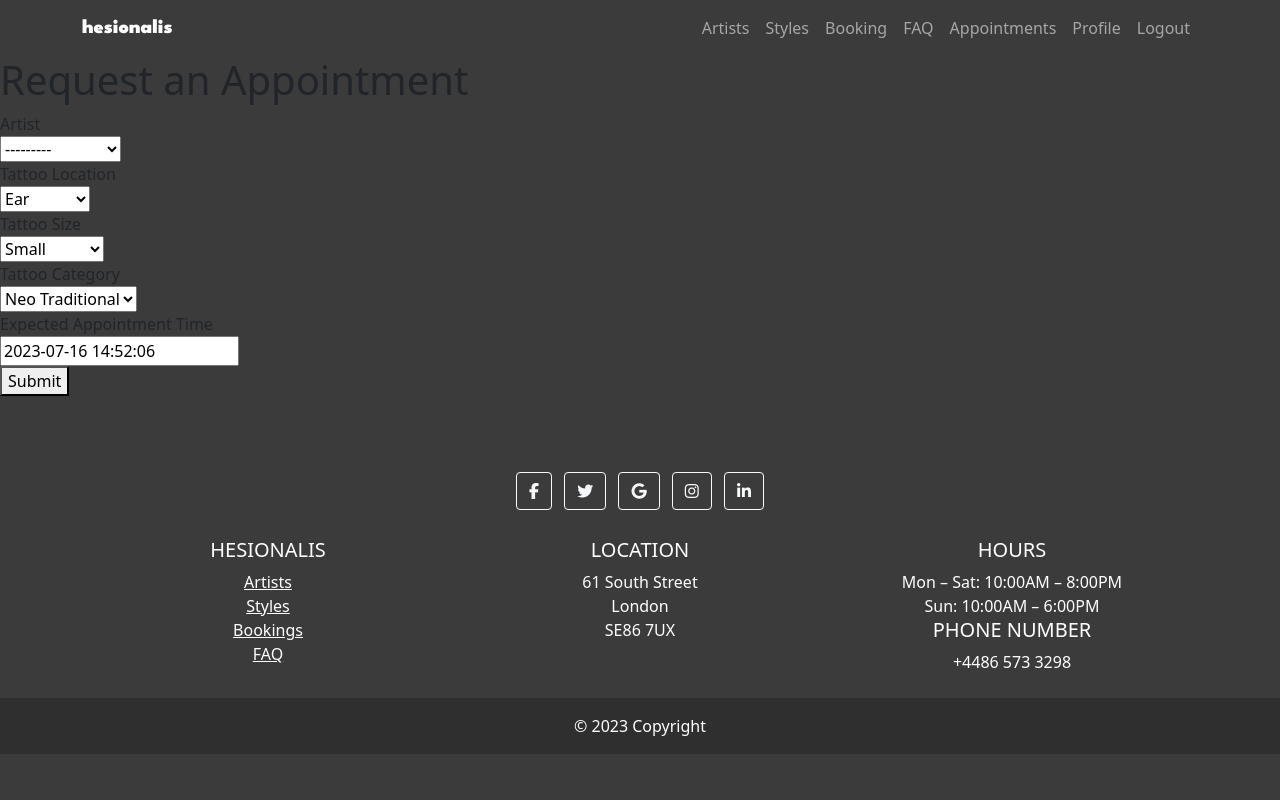
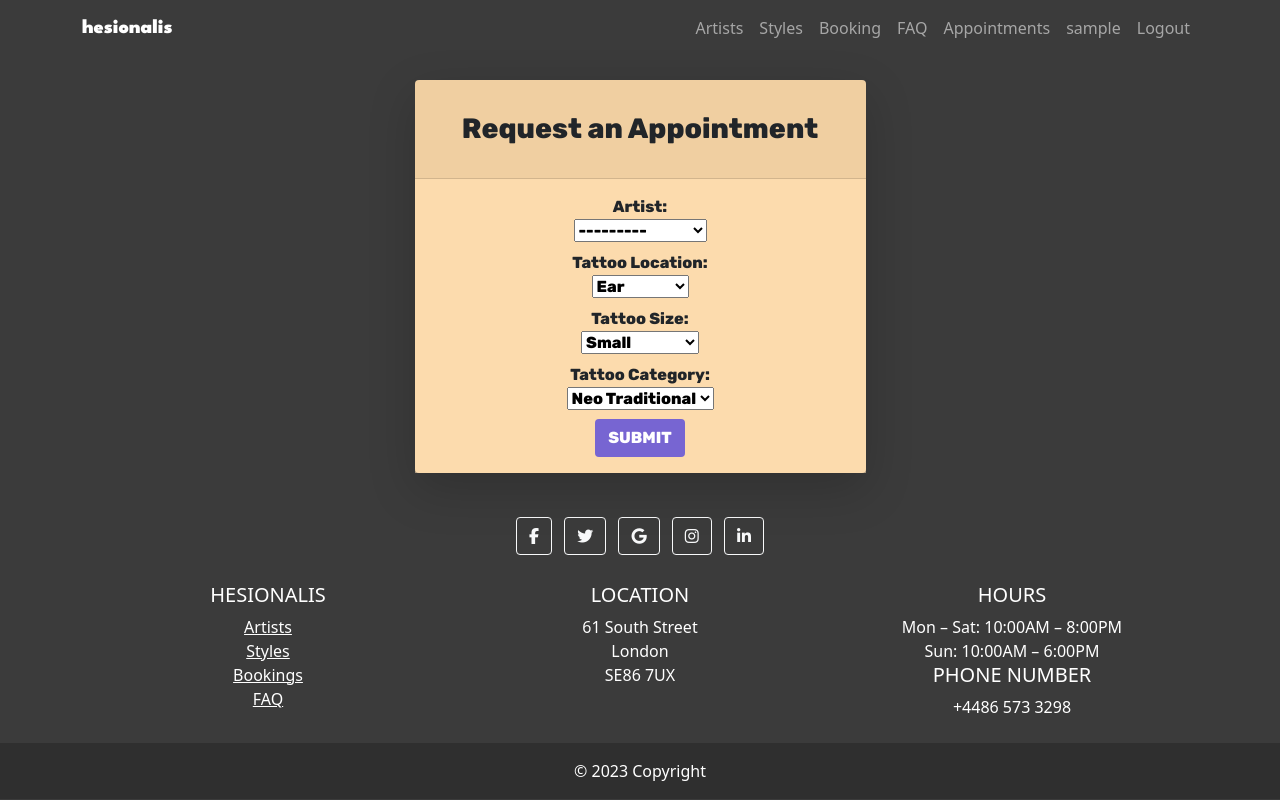
Before and after one commit to pozhara/hesionalis, a Django app: page /create_appointment/ in a window 1280 px wide. Run offline with Django 3.2, Linux system fonts and the light colour scheme; a user stored in the database is signed in; tables that the repository leaves empty hold one stand-in row (values such as "Sample post"); some libraries are stand-ins or nearby versions.

Commit message:
Finish appointment booking and view appointments

```diff
--- a/core/forms.py
+++ b/core/forms.py
@@ -1,6 +1,6 @@
 from django import forms
 from django.contrib.auth.models import User
-from datetime import date, datetime
+from datetime import date, datetime, timedelta
 from django.contrib.auth.forms import UserCreationForm, AuthenticationForm
 from django.contrib.auth.forms import PasswordChangeForm as DefaultPasswordChangeForm
 from django.contrib.auth import get_user_model
@@ -81,14 +81,10 @@ class EditProfileForm(forms.ModelForm):
                                 required=False,
                                 widget=forms.TextInput(attrs={'class': 'form-input',
                                                               'autocomplete': 'off', }))
-    username = forms.CharField(max_length=20,
-                               required=False,
-                               widget=forms.TextInput(attrs={'class': 'form-input',
-                                                             'autocomplete': 'off', }))
 
     class Meta:
         model = User
-        fields = ['first_name', 'last_name', 'username']
+        fields = ['first_name', 'last_name']
 
 
 class PasswordChangeForm(DefaultPasswordChangeForm):
@@ -108,17 +104,7 @@ class PasswordChangeForm(DefaultPasswordChangeForm):
         })
 
 
-class DateTimeInputPicker(forms.DateTimeInput):
-    input_type = 'datetime-local'
-    format = '%Y-%m-%dT%H:%M'
-    attrs = {'step': '1'}
-
-
 class AppointmentForm(forms.ModelForm):
-    appointment_at = forms.DateTimeField(initial=datetime.now(), widget=forms.DateTimeInput(
-        attrs={
-            'class': 'form-input'
-        }))
     tattoo_location = forms.ChoiceField(choices=TATTOO_LOCATION,
                                         required=True,
                                         widget=forms.Select(attrs={
@@ -138,5 +124,5 @@ class AppointmentForm(forms.ModelForm):
 
     class Meta:
         model = Appointment
-        fields = ['appointment_at', 'tattoo_location',
+        fields = ['tattoo_location',
                   'tattoo_size', 'tattoo_category', 'artist']
--- a/core/models.py
+++ b/core/models.py
@@ -71,14 +71,11 @@ class Artist(models.Model):
 
 class Appointment(models.Model):
     created_on = models.DateTimeField(auto_now_add=True)
-    appointment_at = models.DateTimeField()
     tattoo_location = models.CharField(max_length=30, choices=TATTOO_LOCATION, null=True, blank=True)
     tattoo_size = models.CharField(max_length=3, choices=TATTOO_SIZE)
     tattoo_category = models.CharField(max_length=30, choices=TATTOO_CATEGORY, null=True, blank=True)
     user = models.ForeignKey(User, on_delete=models.CASCADE, related_name="website_user")
     artist = models.ForeignKey(Artist, on_delete=models.CASCADE, null=True, blank=True, related_name="appointment_artist")
-    comment = models.TextField()
-    featured_image = CloudinaryField('image', default='placeholder')
     status = models.IntegerField(choices=APPOINTMENT_STATUS, default=0)
 
     class Meta:
@@ -95,10 +92,3 @@ class Design(models.Model):
 
     def __str__(self):
         return f"{self.category}"
-
-
-class Profile(models.Model):
-    user = models.OneToOneField(User, on_delete=models.CASCADE)
-
-    def __str__(self):
-        return self.user.username
--- a/core/views.py
+++ b/core/views.py
@@ -1,20 +1,19 @@
 from django.conf import settings
 from django.http import HttpResponse, HttpResponseRedirect
 from django.urls import reverse_lazy
-from django.shortcuts import render, redirect
+from django.shortcuts import render, redirect, get_object_or_404
 from django.contrib.auth import login, logout, authenticate
 from django.contrib.auth.hashers import make_password
 from django.contrib import messages
 from django.contrib.auth import get_user_model
 from django.views import View
-from django.views.generic import ListView, CreateView, TemplateView
+from django.views.generic import ListView, CreateView, TemplateView, DeleteView
 from django.contrib.auth import update_session_auth_hash
 from django.contrib.auth.mixins import LoginRequiredMixin
 from django.contrib.auth.views import LoginView
 
 from core.models import Artist, Design, Appointment
 from .forms import RegisterForm, LoginForm, EditProfileForm, PasswordChangeForm, AppointmentForm
-from core.backend import EmailAuthenticationBackend as Auth
 
 # Create your views here.
 
@@ -140,7 +139,8 @@ class EditProfileView(View):
         if not user:
             return redirect('login')
         profile = EditProfileForm(initial={
-                                  'first_name': user.first_name, 'last_name': user.last_name, 'username': user.username})
+                                  'first_name': user.first_name, 'last_name': user.last_name})
+        username = request.user.username
         context = {'profile': profile}
         return render(request, 'edit_profile.html', context)
 
@@ -157,9 +157,7 @@ class EditProfileView(View):
             if request.method == 'POST':
                 if form.is_valid():
                     user.first_name = form.cleaned_data['first_name']
-
                     user.last_name = form.cleaned_data['last_name']
-                    user.username = form.cleaned_data['username']
                     form.save()
                     return redirect('home')
 
@@ -223,7 +221,7 @@ class CreateAppointmentView(LoginRequiredMixin, View):
             appointment.user = request.user
             appointment.save()
             messages.success(request, "Appointment was Requested Successfully")
-            return redirect('home')
+            return redirect('appointment')
 
         return render(request, 'appointment_form.html', {'form': form})
 
--- a/templates/appointment_form.html
+++ b/templates/appointment_form.html
@@ -2,47 +2,47 @@
 {% block title %} Request Appointment {%endblock title %}
 {%block content %}
 <div>
-    <h1>Request an Appointment</h1>
-    <form method="post">
+    <div class="container font-2 pt-4">
+        <div class="row justify-content-center">
+            <div class="col-lg-5">
+                <div class="card shadow-lg border-0 rounded-lg mt-0 mb-3 bg-color-2">
+                    <div class="card-header justify-content-center">
+                        <h3 class="font-weight-light my-4 text-center">Request an Appointment</h3>
+                    </div>
+                    <div class="card-body bg-color">
+                        <form method="post" class="text-center">
                             {% csrf_token %}
-        <div>
-            <label for="artist">Artist</label>
+                            <div class="mb-2">
+                                <label for="artist">Artist:</label>
                                 <div>{{form.artist}}</div>
                             </div>
 
-        <div>
-            <label for="tattoo_location">Tattoo Location</label>
+                            <div class="mb-2">
+                                <label for="tattoo_location">Tattoo Location:</label>
                                 <div>{{form.tattoo_location}}</div>
                             </div>
 
-        <div>
-            <label for="tattoo_size">Tattoo Size
+                            <div class="mb-2">
+                                <label for="tattoo_size">Tattoo Size:
                                 </label>
                                 <div>{{form.tattoo_size}}</div>
                             </div>
-        <div>
-            <label for="tattoo_category">Tattoo Category</label>
+                            <div class="mb-2">
+                                <label for="tattoo_category">Tattoo Category:</label>
 
                                 <div>{{form.tattoo_category}}</div>
                             </div>
-
                             <div>
-            <label for="tattoo_category">Expected Appointment
-                Time</label>
-            <div>
-
-                {{form.appointment_at}}
-
+                                <button type="submit" class="btn bg-btn-color btn-xl text-uppercase text-white">
+                                    Submit
+                                </button>
+                            </div>
+                        </form>
                     </div>
                 </div>
             </div>
-<div>
-    <button type="submit">
-        Submit
-    </button>
         </div>
-<br /><br />
-</form>
+    </div>
 </div>
 
 
--- a/templates/base.html
+++ b/templates/base.html
@@ -39,7 +39,7 @@
                         <a href="{% url 'appointment' %}" class="nav-link">Appointments</a>
                     </li>
                     <li class="nav-item">
-                        <a href="{% url 'edit_profile' %}" class="nav-link">Profile</a>
+                        <a href="{% url 'edit_profile' %}" class="nav-link">{{ user.username }}</a>
                     </li>
                     <li class="nav-item">
                         <a href="{% url 'logout' %}" class="nav-link">Logout</a>
--- a/templates/edit_profile.html
+++ b/templates/edit_profile.html
@@ -17,11 +17,6 @@
                 <div class="mt-2">{{profile.last_name}}</div>
             </div>
 
-            <div class="py-3 text-center">
-                <label for="username" class="color">Username</label>
-                <div class="mt-2">{{profile.username}}</div>
-            </div>
-
             <button type="submit" class="btn bg-btn-color btn-xl text-uppercase text-white my-2"><span>Save Changes</span></button>
             <div><a href="{% url 'edit_password' %}" class="btn bg-btn-color-2 btn-xl text-uppercase mt-2">Change Password</a></div>
 
```
Also changed, not shown: core/admin.py (+2 -5 lines), core/backend.py (deleted, +0 -24 lines), templates/appointment.html (+15 -15 lines), core/migrations/0009_auto_20230715_1241.py (added), core/migrations/0010_alter_appointment_appointment_at.py (added), core/migrations/0011_alter_appointment_appointment_at.py (added), core/migrations/0012_remove_appointment_appointment_at.py (added). Lines whose indentation alone changed are shown as unchanged.
